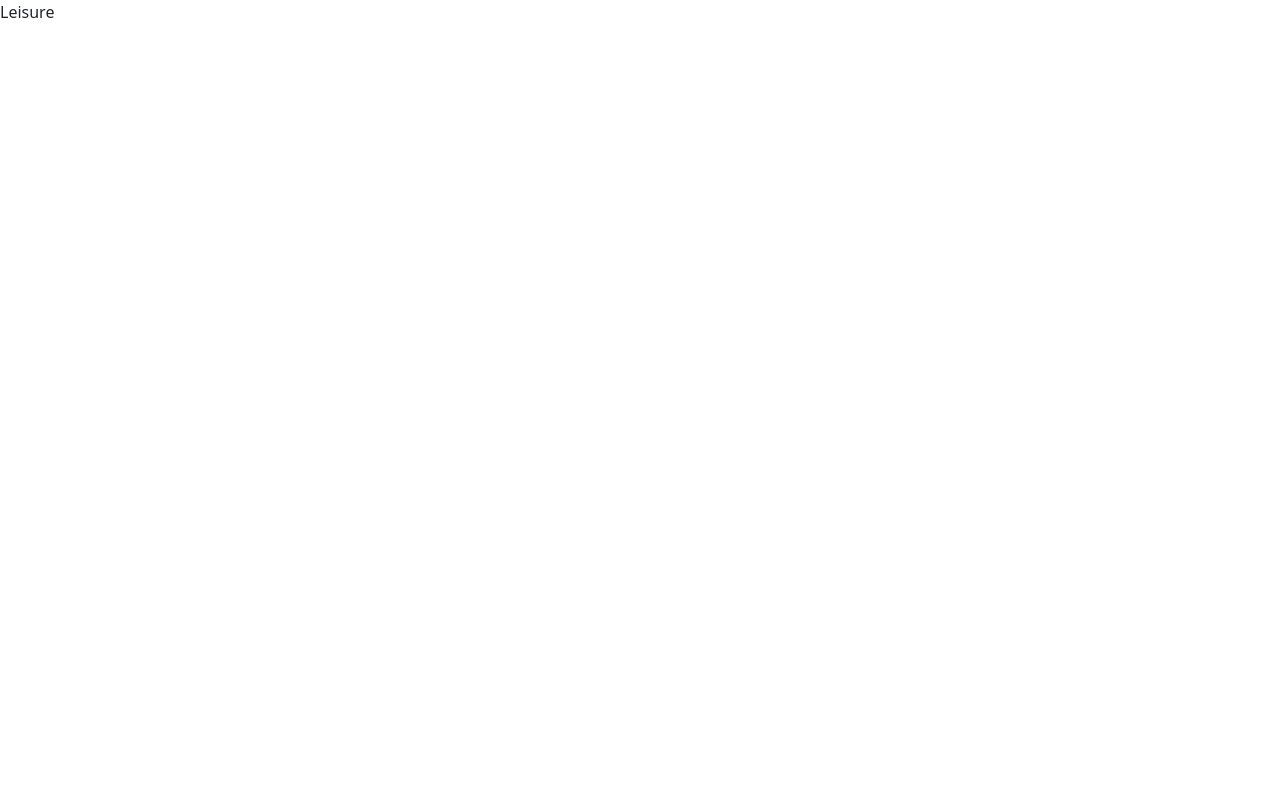
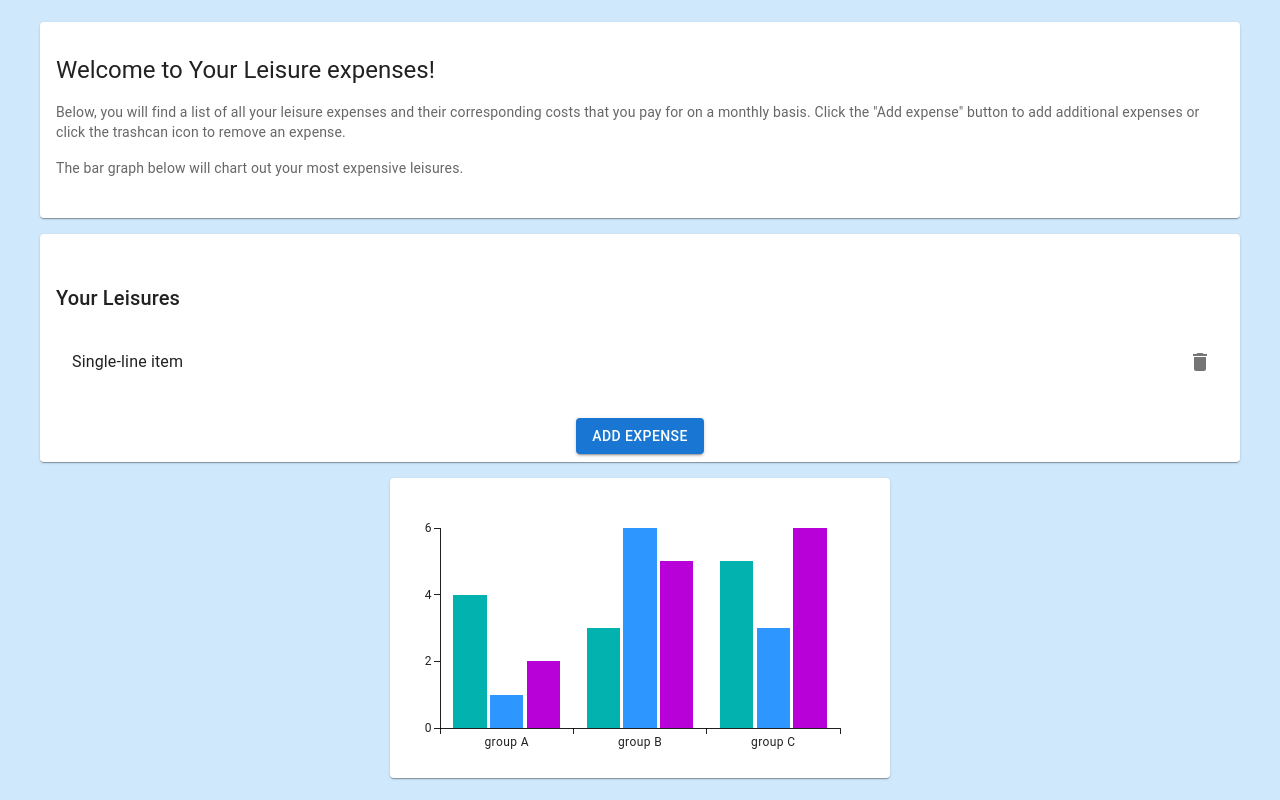
Before and after one commit to robstowe/Budget-Tracker, a React (Create React App) app in the folder client/: page /Leisure in a window 1280 px wide. Built offline with nearby package versions, Linux system fonts and the light colour scheme; grey boxes are pictures that could not be loaded.

Commit message:
routes working correctly with the corresponding data and descriptions

```diff
--- a/client/src/components/Leisure/index.js
+++ b/client/src/components/Leisure/index.js
@@ -1,7 +1,134 @@
-import React from 'react'
+import React, { useState } from 'react';
+import { styled } from '@mui/material/styles';
+import Box from '@mui/material/Box';
+import Paper from '@mui/material/Paper';
+import CssBaseline from '@mui/material/CssBaseline';
+import Container from '@mui/material/Container';
+import Card from '@mui/material/Card';
+import CardActions from '@mui/material/CardActions';
+import CardContent from '@mui/material/CardContent';
+import CardMedia from '@mui/material/CardMedia';
+import Button from '@mui/material/Button';
+import Typography from '@mui/material/Typography';
+import SubBars from '../Subscriptions/chart';
+import List from '@mui/material/List';
+import ListItem from '@mui/material/ListItem';
+import ListItemText from '@mui/material/ListItemText';
+import IconButton from '@mui/material/IconButton';
+import Grid from '@mui/material/Grid';
+import DeleteIcon from '@mui/icons-material/Delete';
 
-export default function Leisure() {
+
+const Item = styled(Paper)(({ theme }) => ({
+  backgroundColor: theme.palette.mode === 'dark' ? '#1A2027' : '#fff',
+  ...theme.typography.body2,
+  padding: theme.spacing(1),
+  textAlign: 'center',
+  color: theme.palette.text.secondary,
+}));
+
+const Demo = styled('div')(({ theme }) => ({
+  backgroundColor: theme.palette.background.paper,
+}));
+
+export default function Subs({ open }) {
+  const [dense, setDense] = React.useState(false);
+  const [secondary, setSecondary] = React.useState(false);
+
   return (
-    <div>Leisure</div>
-  )
+    <React.Fragment>
+      <CssBaseline />
+      <Container
+        maxWidth="xxl"
+        sx={{
+          bgcolor: '#cfe8fc',
+          minHeight: '100vh',
+          display: 'flex',
+          alignItems: 'center',
+          justifyContent: 'center',
+          flexDirection: 'column',
+        }}>
+
+
+
+        <Box
+          display="grid"
+          gridTemplateColumns="repeat(3, 1fr)"
+          gap={2}
+          sx={{
+            maxWidth: '1200px',
+            width: '100%',
+          }}>
+
+
+          <Box gridColumn="span 3">
+            <Card>
+              <CardMedia
+
+                image="/static/images/cards/contemplative-reptile.jpg"
+                title="green iguana"
+              />
+              <CardContent sx={{ mt: 2, mb: 2 }}>
+                <Typography gutterBottom variant="h5" component="div">
+                  Welcome to Your Leisure expenses!
+                </Typography>
+                <Typography sx={{ mt: 2, mb: 2 }} variant="body2" color="text.secondary">
+                  Below, you will find a list of all your leisure expenses and their corresponding costs that you pay for on a monthly basis. Click the "Add expense" button to add additional expenses or click the trashcan icon to remove an expense.
+                </Typography>
+                <Typography variant="body2" color="text.secondary">
+                  The bar graph below will chart out your most expensive leisures.
+                </Typography>
+              </CardContent>
+            </Card>
+          </Box>
+
+
+
+
+          <Box gridColumn="span 3" sx={{  justifyContent: 'center' }}>
+            <Card>
+              <CardContent>
+                <Grid item xs={12} md={6}>
+                  <Typography sx={{ mt: 4, mb: 2 }} variant="h6" component="div">
+                    Your Leisures
+                  </Typography>
+                  <Demo>
+                    <List dense={dense}>
+
+                        <ListItem
+                          secondaryAction={
+                            <IconButton edge="end" aria-label="delete">
+                              <DeleteIcon />
+                            </IconButton>
+                          }>
+                          <ListItemText
+                            primary="Single-line item"
+                            secondary={secondary ? 'Secondary text' : null}/>
+                        </ListItem>
+
+                    </List>
+                  </Demo>
+                </Grid>
+              </CardContent>
+
+              <CardActions sx={{ justifyContent: 'center'}}>
+                <Button variant="contained" color="primary">
+                  Add Expense
+                </Button>
+              </CardActions>
+            </Card>
+          </Box>
+
+
+
+
+          <Box gridColumn="span 3" sx={{ width: "100%", maxWidth: '1200px', display: 'flex', justifyContent: 'center' }}>
+            <Card>
+                <SubBars />
+            </Card>
+          </Box>
+        </Box>
+      </Container>
+    </React.Fragment>
+  );
 }
--- a/client/src/components/Subscriptions/index.js
+++ b/client/src/components/Subscriptions/index.js
@@ -124,9 +124,7 @@ export default function Subs({ open }) {
 
           <Box gridColumn="span 3" sx={{ width: "100%", maxWidth: '1200px', display: 'flex', justifyContent: 'center' }}>
             <Card>
-            <CenteredFlexBox>
                 <SubBars />
-              </CenteredFlexBox>
             </Card>
           </Box>
         </Box>
--- a/client/src/components/Utilities/index.js
+++ b/client/src/components/Utilities/index.js
@@ -1,7 +1,134 @@
-import React from 'react'
+import React, { useState } from 'react';
+import { styled } from '@mui/material/styles';
+import Box from '@mui/material/Box';
+import Paper from '@mui/material/Paper';
+import CssBaseline from '@mui/material/CssBaseline';
+import Container from '@mui/material/Container';
+import Card from '@mui/material/Card';
+import CardActions from '@mui/material/CardActions';
+import CardContent from '@mui/material/CardContent';
+import CardMedia from '@mui/material/CardMedia';
+import Button from '@mui/material/Button';
+import Typography from '@mui/material/Typography';
+import SubBars from '../Subscriptions/chart';
+import List from '@mui/material/List';
+import ListItem from '@mui/material/ListItem';
+import ListItemText from '@mui/material/ListItemText';
+import IconButton from '@mui/material/IconButton';
+import Grid from '@mui/material/Grid';
+import DeleteIcon from '@mui/icons-material/Delete';
 
-export default function Utilities() {
+
+const Item = styled(Paper)(({ theme }) => ({
+  backgroundColor: theme.palette.mode === 'dark' ? '#1A2027' : '#fff',
+  ...theme.typography.body2,
+  padding: theme.spacing(1),
+  textAlign: 'center',
+  color: theme.palette.text.secondary,
+}));
+
+const Demo = styled('div')(({ theme }) => ({
+  backgroundColor: theme.palette.background.paper,
+}));
+
+export default function Subs({ open }) {
+  const [dense, setDense] = React.useState(false);
+  const [secondary, setSecondary] = React.useState(false);
+
   return (
-    <div>Utils</div>
-  )
+    <React.Fragment>
+      <CssBaseline />
+      <Container
+        maxWidth="xxl"
+        sx={{
+          bgcolor: '#cfe8fc',
+          minHeight: '100vh',
+          display: 'flex',
+          alignItems: 'center',
+          justifyContent: 'center',
+          flexDirection: 'column',
+        }}>
+
+
+
+        <Box
+          display="grid"
+          gridTemplateColumns="repeat(3, 1fr)"
+          gap={2}
+          sx={{
+            maxWidth: '1200px',
+            width: '100%',
+          }}>
+
+
+          <Box gridColumn="span 3">
+            <Card>
+              <CardMedia
+
+                image="/static/images/cards/contemplative-reptile.jpg"
+                title="green iguana"
+              />
+              <CardContent sx={{ mt: 2, mb: 2 }}>
+                <Typography gutterBottom variant="h5" component="div">
+                  Welcome to Your Utilities page!
+                </Typography>
+                <Typography sx={{ mt: 2, mb: 2 }} variant="body2" color="text.secondary">
+                  Below, you will find a list of all utilities and their corresponding costs that you pay for on a monthly basis. Click the "Add Utility" button to add additional utilities or click the trashcan icon to remove a utility.
+                </Typography>
+                <Typography variant="body2" color="text.secondary">
+                  The bar graph below will chart out your most expensive utilities.
+                </Typography>
+              </CardContent>
+            </Card>
+          </Box>
+
+
+
+
+          <Box gridColumn="span 3" sx={{  justifyContent: 'center' }}>
+            <Card>
+              <CardContent>
+                <Grid item xs={12} md={6}>
+                  <Typography sx={{ mt: 4, mb: 2 }} variant="h6" component="div">
+                    Your Utilities
+                  </Typography>
+                  <Demo>
+                    <List dense={dense}>
+
+                        <ListItem
+                          secondaryAction={
+                            <IconButton edge="end" aria-label="delete">
+                              <DeleteIcon />
+                            </IconButton>
+                          }>
+                          <ListItemText
+                            primary="Single-line item"
+                            secondary={secondary ? 'Secondary text' : null}/>
+                        </ListItem>
+
+                    </List>
+                  </Demo>
+                </Grid>
+              </CardContent>
+
+              <CardActions sx={{ justifyContent: 'center'}}>
+                <Button variant="contained" color="primary">
+                  Add Utility
+                </Button>
+              </CardActions>
+            </Card>
+          </Box>
+
+
+
+
+          <Box gridColumn="span 3" sx={{ width: "100%", maxWidth: '1200px', display: 'flex', justifyContent: 'center' }}>
+            <Card>
+                <SubBars />
+            </Card>
+          </Box>
+        </Box>
+      </Container>
+    </React.Fragment>
+  );
 }
```
